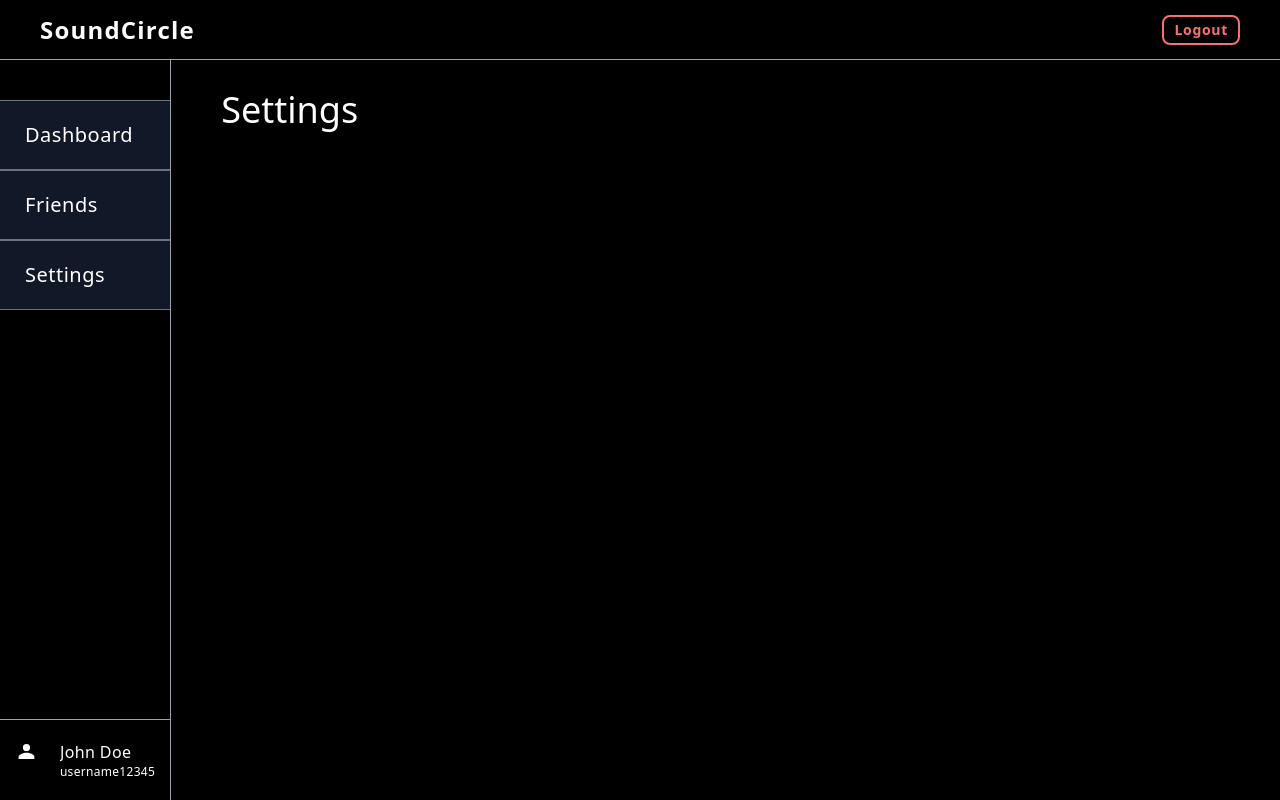
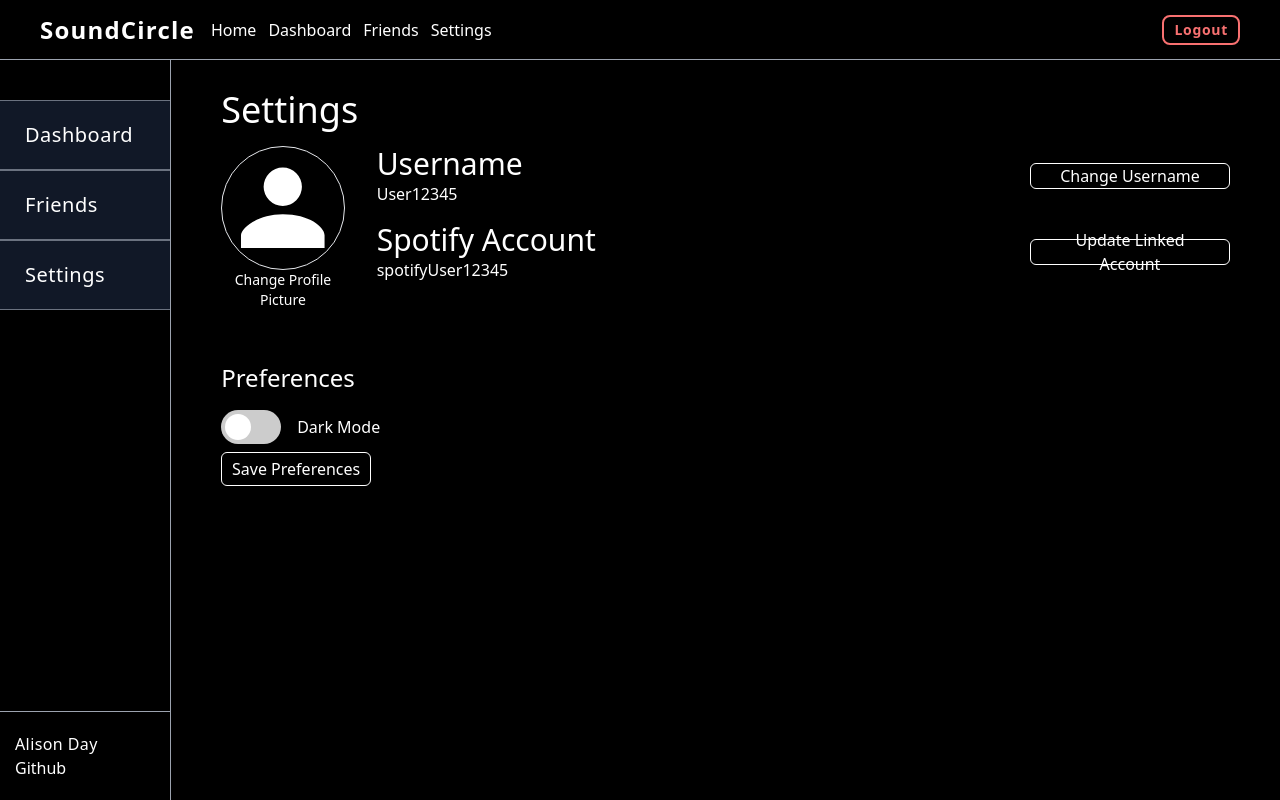
Before and after one commit to aday2418/startup, a Next.js app: page /dashboard/settings in a window 1280 px wide. Built offline with nearby package versions, Linux system fonts and the light colour scheme.

Commit message:
All main components added just need better styling

```diff
--- a/src/app/dashboard/PageInfo.jsx
+++ b/src/app/dashboard/PageInfo.jsx
@@ -1,7 +1,7 @@
 export default function PageInfo({title, children}){
     return(
         <div className="relative w-full flex flex-col px-[50px] py-[30px] sidebar-height overflow-scroll">
-            <h1 className='text-white text-4xl'>{title}</h1>
+            <h1 className='text-white text-4xl mb-4'>{title}</h1>
             {children}
         </div>
     )
--- /dev/null
+++ b/src/app/dashboard/friends/Row.jsx
@@ -0,0 +1,9 @@
+import Friend from "@/components/icons/Friend"
+export default function Row({image, name, size}){
+    return(
+        <div className={`flex flex-row ${size} h-[30px] items-center text-xl gap-4`}>
+                        {image}
+                        <p className='text-white'>{name}</p>
+                    </div>
+    )
+}
--- a/src/app/dashboard/friends/page.jsx
+++ b/src/app/dashboard/friends/page.jsx
@@ -1,13 +1,46 @@
 import Image from 'next/image'
 import PageInfo from '../PageInfo'
+import Friend from '@/components/icons/Friend'
+import Row from './Row'
+import AddFriend from '@/components/icons/AddFriend'
 
 export default function Friends() {
   return (
         <PageInfo title="Friends">
+            <div className='flex flex-col'>
+                <h1 className='text-white text-xl mb-2'>My Friends</h1>
+                <div className='flex flex-col gap-2'>
+                    <Row image={<Friend fillColor="#FFFFFF"/>} size="h-[30px]" name="User123456"/>
+                    <Row image={<Friend fillColor="#FFFFFF"/>} size="h-[30px]" name="User123456"/>
+                    <Row image={<Friend fillColor="#FFFFFF"/>} size="h-[30px]" name="User123456"/>
+                    <Row image={<Friend fillColor="#FFFFFF"/>} size="h-[30px]" name="User123456"/>
+                    <Row image={<Friend fillColor="#FFFFFF"/>} size="h-[30px]" name="User123456"/>
+                    <Row image={<Friend fillColor="#FFFFFF"/>} size="h-[30px]" name="User123456"/>
+                    <Row image={<Friend fillColor="#FFFFFF"/>} size="h-[30px]" name="User123456"/>
+                    <Row image={<Friend fillColor="#FFFFFF"/>} size="h-[30px]" name="User123456"/>
+                </div>
+                <h1 className='text-white mt-4 text-xl mb-2'>Add New Friends</h1>
+                <div className='flex flex-col gap-2'>
+                    <p className='text-white'>Search For Friend By Username: </p>
+                    <div className='flex flex-row gap-2 '>
+                        <input className='border rounded' type="text" placeholder="Username"/>
+                        <button className='bg-green-200 border rounded border-green-200'>Search</button>
+                    </div>
 
+                </div>
+                <div className='flex flex-col gap-2'>
+                    <Row image={<AddFriend fillColor="#FFFFFF"/>} size="h-[30px]" name="User123456"/>
+                    <Row image={<AddFriend fillColor="#FFFFFF"/>} size="h-[30px]" name="User123456"/>
+                    <Row image={<AddFriend fillColor="#FFFFFF"/>} size="h-[30px]" name="User123456"/>
+                    <Row image={<AddFriend fillColor="#FFFFFF"/>} size="h-[30px]" name="User123456"/>
+                    <Row image={<AddFriend fillColor="#FFFFFF"/>} size="h-[30px]" name="User123456"/>
+                </div>
+            </div>
         </PageInfo>
     )
 }
+
+//Come back and replace the friend SVG with profile pictures
 
 /*    <div>
 
--- a/src/app/dashboard/layout.jsx
+++ b/src/app/dashboard/layout.jsx
@@ -9,8 +9,14 @@ export default function DashboardLayout({children})
     return (
         <div className="relative w-full h-screen bg-black overflow-hidden">
             <div className="relative w-full header header-height border-b flex justify-between items-center border-gray-400 px-[40px]">
-                <div>
+                <div className='flex flex-row gap-4'>
                     <h1 className="text-white font-semibold tracking-wider text-2xl">SoundCircle</h1>
+                    <div className='flex flex-row gap-3 text-white items-center'>
+                        <a hhref="/">Home</a>
+                        <a href="/dashboard">Dashboard</a>
+                        <a href="/dashboard/friends">Friends</a>
+                        <a href="/dashboard/settings">Settings</a>
+                    </div>
                 </div>
                 <div>
                     <a href="/">
@@ -26,12 +32,11 @@ export default function DashboardLayout({children})
                         <Tab pageName="Settings" link="/dashboard/settings" selected= "settings"/>
                     </div>
                     <div>
-                        <Link href="/dashboard">
-                            <div className="relative w-full h-fit flex flex-row justify-center gap-2 border-t py-[20px] px-[15px] border-gray-400 hover:bg-gray-900 cursor-pointer hover:border-gray-500 smoothe">
-                                <Friend fillColor="#FFFFFF" width={40} height={40} />\
+                        <Link href="https://github.com/aday2418/startup">
+                            <div className="relative w-full h-fit flex flex-row  gap-2 border-t py-[20px] px-[15px] border-gray-400 hover:bg-gray-900 cursor-pointer hover:border-gray-500 smoothe text-white">
                                 <div>
-                                    <h1 className="text-white text-base tracking-wide w-fit truncate">John Doe</h1>
-                                    <h1 className="text-white text-xs tracking-wide w-fit truncate">username12345</h1>
+                                    <h1 className="text-white text-base tracking-wide w-fit truncate">Alison Day</h1>
+                                    <p>Github</p>
                                 </div>
 
                             </div>
--- a/src/app/dashboard/page.jsx
+++ b/src/app/dashboard/page.jsx
@@ -40,6 +40,21 @@ export default function Dahsboard() {
                 </div>
               </div>
             <Image className='object-contain' src="/images/somethingInTheOrange.jpeg" width={100} height={100}/>
+          </div>
+        </div>
+        <div className="flex flex-row h-[100px] bg-blue-500 justify-center gap-20">
+          <div className='flex'>
+            <div className='flex flex-col'>
+              <h1>Top Genres</h1>
+              <div>
+                <p>1. Song 1</p>
+                <p>2. Song 2</p>
+                <p>3. Song 3</p>
+                <p>4. Song 4</p>
+                <p>5. Song 5</p>
+              </div>
+            </div>
+            <Image className='object-contain' src="/images/phoebeBridgers.jpeg" width={100} height={100}/>
           </div>
         </div>
       </div>
--- a/src/app/dashboard/settings/page.jsx
+++ b/src/app/dashboard/settings/page.jsx
@@ -1,9 +1,47 @@
 import Image from 'next/image'
 import PageInfo from '../PageInfo'
+import Friend from '@/components/icons/Friend'
 export default function Settings() {
   return (
     <PageInfo title="Settings">
+        <div className='flex flex-col text-white'>
+            <div className='flex flex-row h-[200px] gap-8'>
+                <div className='flex flex-col'>
+                    <div className='border rounded-full'>
+                        <Friend fillColor="#FFFFFF"/>
+                    </div>
+                    <button className='text-sm'>Change Profile Picture</button>
+                </div>
+                <div className='flex flex-col justify-top w-full gap-4'>
+                    <div className='flex flex-row items-center justify-between'>
+                        <div>
+                            <h1 className='text-3xl'>Username</h1>
+                            <p>User12345</p>
+                        </div>
+                        <button className="flex items-center border rounded-md border-white w-[200px] h-[20px] justify-center p-3">Change Username</button>
+                    </div>
+                    <div className='flex flex-row items-center justify-between'>
+                        <div>
+                            <h1 className='text-3xl'>Spotify Account</h1>
+                            <p>spotifyUser12345</p>
+                        </div>
+                        <button className="flex items-center border rounded-md border-white justify-center w-[200px] h-[20px] p-3">Update Linked Account</button>
+                    </div>
+                </div>
+            </div>
+            <h1 className='text-2xl mt-4 mb-4'>Preferences</h1>
+            <div className='flex flex-col gap-2'>
+                <div className='flex gap-4 items-center'>
+                    <label class="switch">
+                        <input type="checkbox"/>
+                        <span class="slider round"/>
+                    </label>
+                    <p>Dark Mode</p>
+                </div>
+                <button className='flex items-center border w-[150px] rounded-md border-white justify-center p-1'>Save Preferences</button>
+            </div>
 
+        </div>
     </PageInfo>
 
     )
--- a/src/app/globals.css
+++ b/src/app/globals.css
@@ -13,3 +13,66 @@
 .sidebar-height {
     height: calc(100vh - var(--header-height));
 }
+
+/* The switch - the box around the slider */
+.switch {
+    position: relative;
+    display: inline-block;
+    width: 60px;
+    height: 34px;
+  }
+
+  /* Hide default HTML checkbox */
+  .switch input {
+    opacity: 0;
+    width: 0;
+    height: 0;
+  }
+
+  /* The slider */
+  .slider {
+    position: absolute;
+    cursor: pointer;
+    top: 0;
+    left: 0;
+    right: 0;
+    bottom: 0;
+    background-color: #ccc;
+    -webkit-transition: .4s;
+    transition: .4s;
+  }
+
+  .slider:before {
+    position: absolute;
+    content: "";
+    height: 26px;
+    width: 26px;
+    left: 4px;
+    bottom: 4px;
+    background-color: white;
+    -webkit-transition: .4s;
+    transition: .4s;
+  }
+
+  input:checked + .slider {
+    background-color: #2196F3;
+  }
+
+  input:focus + .slider {
+    box-shadow: 0 0 1px #2196F3;
+  }
+
+  input:checked + .slider:before {
+    -webkit-transform: translateX(26px);
+    -ms-transform: translateX(26px);
+    transform: translateX(26px);
+  }
+
+  /* Rounded sliders */
+  .slider.round {
+    border-radius: 34px;
+  }
+
+  .slider.round:before {
+    border-radius: 50%;
+  }
--- /dev/null
+++ b/src/components/icons/AddFriend.jsx
@@ -0,0 +1,5 @@
+export default function AddFriend({fillColor}) {
+    return(
+        <svg className="h-full" xmlns="http://www.w3.org/2000/svg" fill={fillColor} viewBox="0 0 28 28"><path d="M15 12c2.21 0 4-1.79 4-4s-1.79-4-4-4-4 1.79-4 4 1.79 4 4 4zm-9-2V7H4v3H1v2h3v3h2v-3h3v-2H6zm9 4c-2.67 0-8 1.34-8 4v2h16v-2c0-2.66-5.33-4-8-4z"/></svg>
+    )
+}
```
